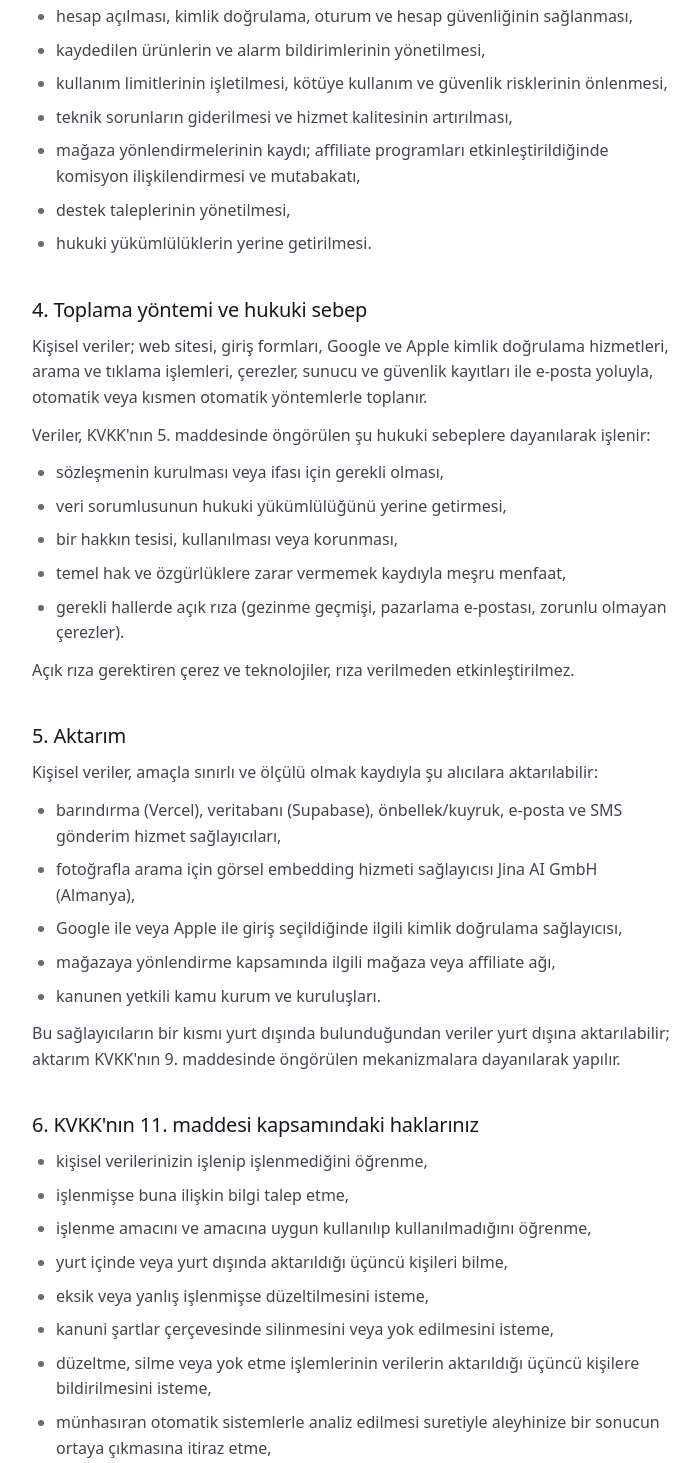
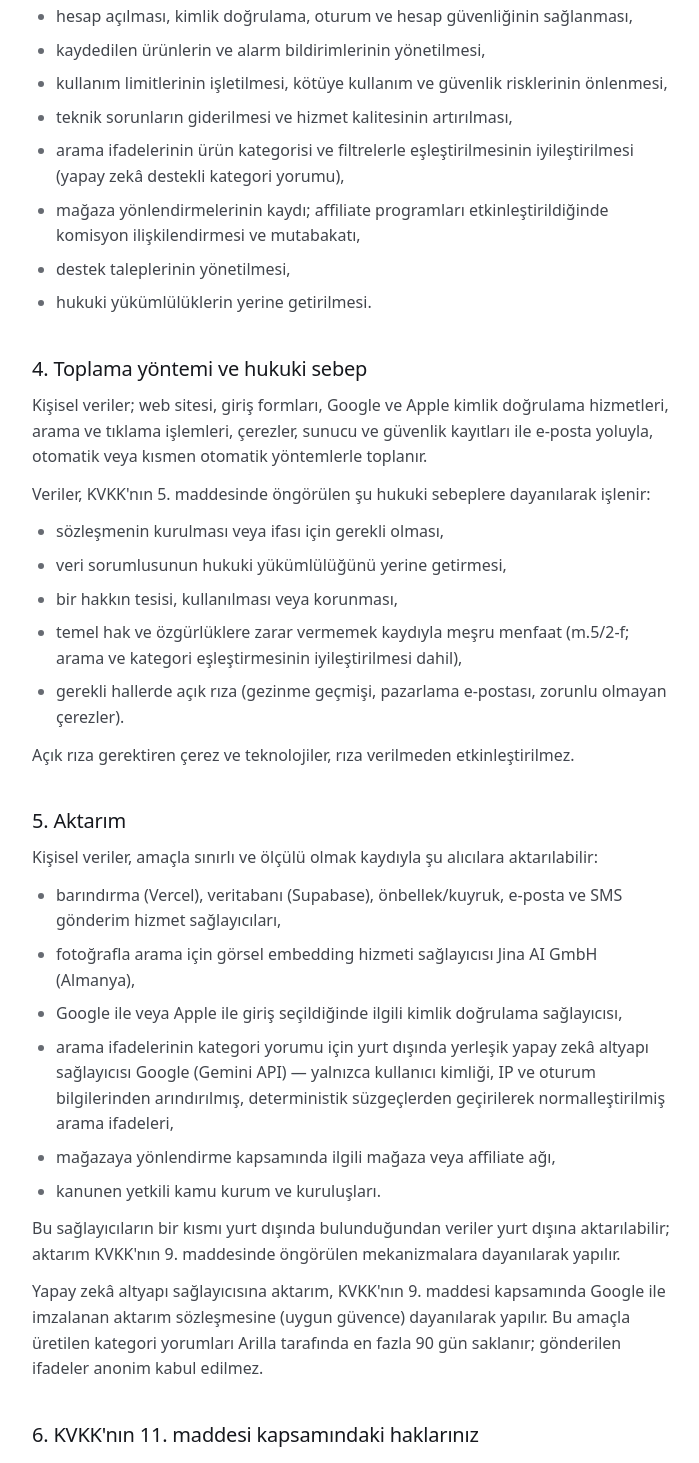
Before and after one commit to ArillaSoftOrg/arilla, a Next.js app in the folder apps/web/: page /kvkk-aydinlatma in a window 1280 px wide. Shown: the part 1040-2503 px from the top of the page, without its empty margins (288-987 px from the left). Built offline with nearby package versions, Linux system fonts and the light colour scheme; no server answers; a web font is replaced by a local one.

Commit message:
Merge pull request #36 from ArillaSoftOrg/feature/gemini-activation-prep
feat(search): prepare Gemini production activation

```diff
--- a/apps/web/app/kvkk-aydinlatma/page.tsx
+++ b/apps/web/app/kvkk-aydinlatma/page.tsx
@@ -1,6 +1,6 @@
 import { LegalPageLayout } from "@arilla/ui";
 import type { Metadata } from "next";
-import { LEGAL_EFFECTIVE_LABEL, LegalIdentityBlock } from "../legal-identity-block.tsx";
+import { LegalIdentityBlock, PRIVACY_NOTICE_UPDATED_LABEL } from "../legal-identity-block.tsx";
 
 export const metadata: Metadata = {
   title: "KVKK Aydınlatma Metni – Arilla",
@@ -16,7 +16,7 @@ export const metadata: Metadata = {
  */
 export default function KvkkAydinlatmaPage() {
   return (
-    <LegalPageLayout title="KVKK Aydınlatma Metni" lastUpdatedLabel={LEGAL_EFFECTIVE_LABEL}>
+    <LegalPageLayout title="KVKK Aydınlatma Metni" lastUpdatedLabel={PRIVACY_NOTICE_UPDATED_LABEL}>
       <section>
         <p>
           Bu metin, 6698 sayılı Kişisel Verilerin Korunması Kanunu (&quot;KVKK&quot;) kapsamında,
@@ -71,6 +71,10 @@ export default function KvkkAydinlatmaPage() {
           </li>
           <li>teknik sorunların giderilmesi ve hizmet kalitesinin artırılması,</li>
           <li>
+            arama ifadelerinin ürün kategorisi ve filtrelerle eşleştirilmesinin iyileştirilmesi
+            (yapay zekâ destekli kategori yorumu),
+          </li>
+          <li>
             mağaza yönlendirmelerinin kaydı; affiliate programları etkinleştirildiğinde komisyon
             ilişkilendirmesi ve mutabakatı,
           </li>
@@ -93,7 +97,10 @@ export default function KvkkAydinlatmaPage() {
           <li>sözleşmenin kurulması veya ifası için gerekli olması,</li>
           <li>veri sorumlusunun hukuki yükümlülüğünü yerine getirmesi,</li>
           <li>bir hakkın tesisi, kullanılması veya korunması,</li>
-          <li>temel hak ve özgürlüklere zarar vermemek kaydıyla meşru menfaat,</li>
+          <li>
+            temel hak ve özgürlüklere zarar vermemek kaydıyla meşru menfaat (m.5/2-f; arama ve
+            kategori eşleştirmesinin iyileştirilmesi dahil),
+          </li>
           <li>
             gerekli hallerde açık rıza (gezinme geçmişi, pazarlama e-postası, zorunlu olmayan
             çerezler).
@@ -114,12 +121,23 @@ export default function KvkkAydinlatmaPage() {
             fotoğrafla arama için görsel embedding hizmeti sağlayıcısı Jina AI GmbH (Almanya),
           </li>
           <li>Google ile veya Apple ile giriş seçildiğinde ilgili kimlik doğrulama sağlayıcısı,</li>
+          <li>
+            arama ifadelerinin kategori yorumu için yurt dışında yerleşik yapay zekâ altyapı
+            sağlayıcısı Google (Gemini API) — yalnızca kullanıcı kimliği, IP ve oturum bilgilerinden
+            arındırılmış, deterministik süzgeçlerden geçirilerek normalleştirilmiş arama ifadeleri,
+          </li>
           <li>mağazaya yönlendirme kapsamında ilgili mağaza veya affiliate ağı,</li>
           <li>kanunen yetkili kamu kurum ve kuruluşları.</li>
         </ul>
         <p>
           Bu sağlayıcıların bir kısmı yurt dışında bulunduğundan veriler yurt dışına aktarılabilir;
           aktarım KVKK&apos;nın 9. maddesinde öngörülen mekanizmalara dayanılarak yapılır.
+        </p>
+        <p>
+          Yapay zekâ altyapı sağlayıcısına aktarım, KVKK&apos;nın 9. maddesi kapsamında Google ile
+          imzalanan aktarım sözleşmesine (uygun güvence) dayanılarak yapılır. Bu amaçla üretilen
+          kategori yorumları Arilla tarafında en fazla 90 gün saklanır; gönderilen ifadeler anonim
+          kabul edilmez.
         </p>
       </section>
 
--- a/apps/web/app/legal-identity-block.tsx
+++ b/apps/web/app/legal-identity-block.tsx
@@ -6,6 +6,13 @@ export const LEGAL_IDENTITY_PENDING =
 
 /** Yasal sayfalarin ortak yururluk etiketi - sabit, gercek tarih (LegalPageLayout). */
 export const LEGAL_EFFECTIVE_LABEL = "Yürürlük ve son güncelleme: 26 Eylül 2026";
+
+/**
+ * Gizlilik politikasi ve KVKK aydinlatma metni, yapay zeka destekli kategori
+ * yorumu (Google Gemini API, karar 0059) eklendiginde guncellendi. Diger yasal
+ * sayfalar degismedigi icin ortak etiketi korur.
+ */
+export const PRIVACY_NOTICE_UPDATED_LABEL = "Son güncelleme: 6 Ekim 2026";
 
 function MailLink({ email }: { email: string }) {
   return <a href={`mailto:${email}`}>{email}</a>;
```
Also changed, not shown: apps/web/app/gizlilik/page.tsx (+43 -4 lines), 7 other files (tests, documents, lock files or other folders).
